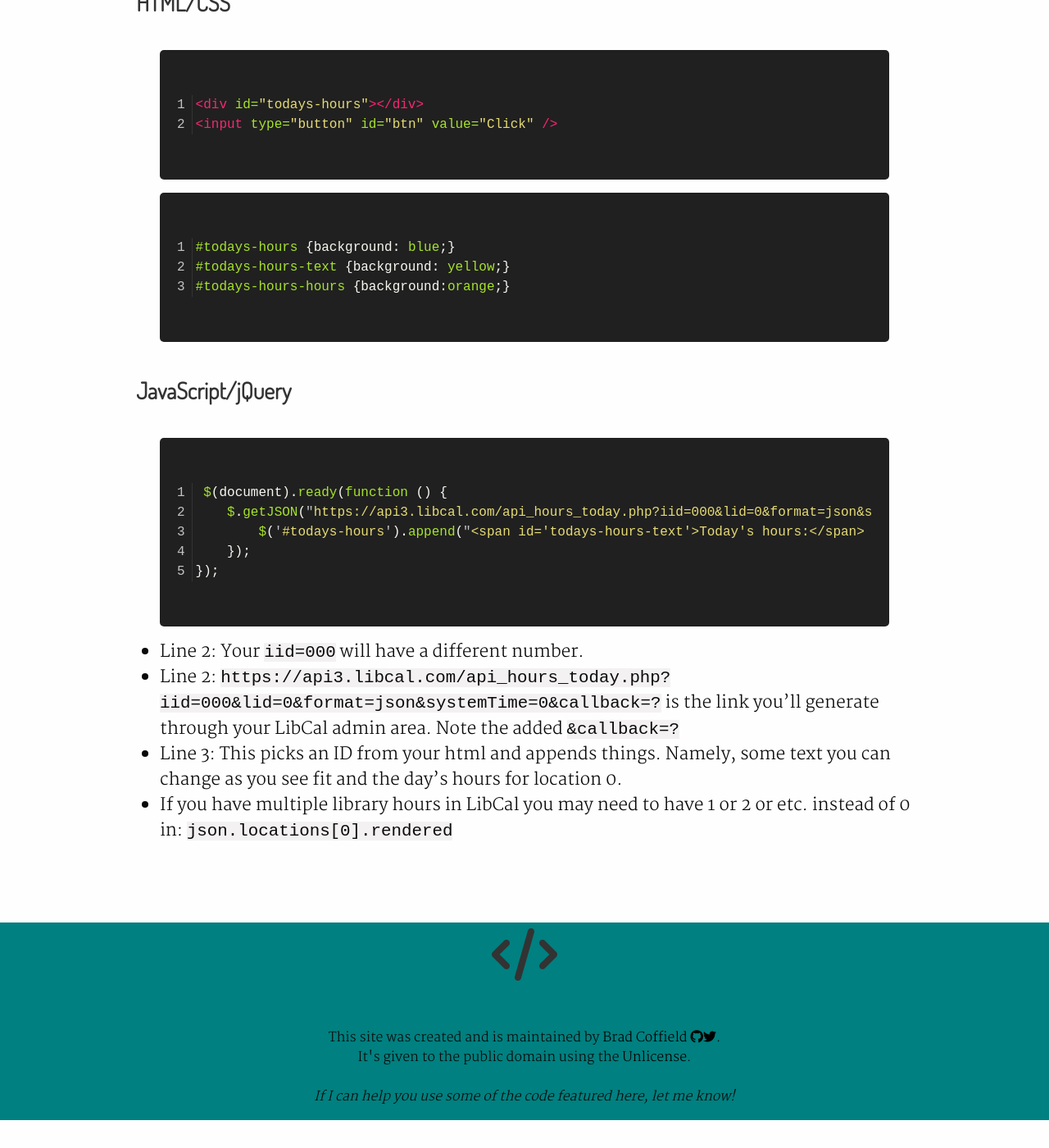
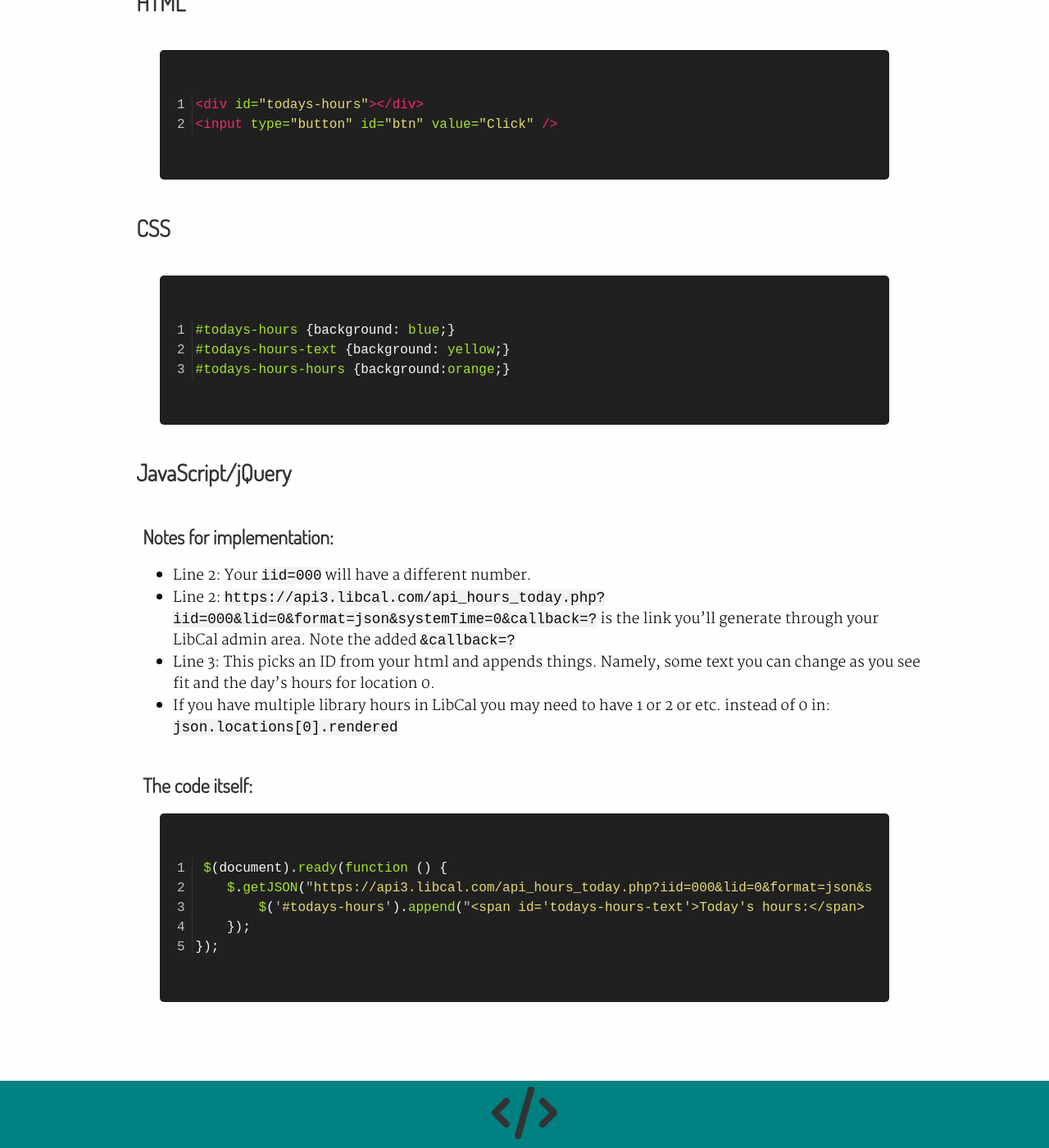
Before and after one commit to BradCoffield/APIs-for-librarians, a Jekyll site: the page built from _libcal/todays-hours.md, in a window 1280 px wide and 1400 px high, scrolled down 1612 px. Shown: the whole window at 82% size. Built offline with Jekyll 4.4.1, drawn with Linux system fonts in a browser that asks for light colours; nearby versions of some CDN libraries; comment, search, counter and statistics services are not loaded; before the commit the page ends 2978 px from its top, so only the background shows below that.

Commit message:
Added notes for implementation and separated CSS section

````diff
--- a/_libcal/todays-hours.md
+++ b/_libcal/todays-hours.md
@@ -27,12 +27,14 @@ A few things to know. First, you need to have your hours properly setup inside L
 
 ## The Code
 
-#### HTML/CSS
+#### HTML
 
 {% highlight html linenos %}
 <div id="todays-hours"></div>
 <input type="button" id="btn" value="Click" />
 {% endhighlight %}
+
+#### CSS
 
 {% highlight css linenos %}
 #todays-hours {background: blue;}
@@ -42,15 +44,18 @@ A few things to know. First, you need to have your hours properly setup inside L
 
 #### JavaScript/jQuery
 
+##### Notes for implementation:
 
+{:.code-notes}
+* Line 2: Your `iid=000` will have a different number.
+* Line 2: ```https://api3.libcal.com/api_hours_today.php?iid=000&lid=0&format=json&systemTime=0&callback=?``` is the link you'll generate through your LibCal admin area. Note the added ```&callback=?```
+* Line 3: This picks an ID from your html and appends things. Namely, some text you can change as you see fit and the day's hours for location 0.
+* If you have multiple library hours in LibCal you may need to have 1 or 2 or etc. instead of 0 in: `json.locations[0].rendered`
+
+##### The code itself:
 {% highlight javascript linenos %}
  $(document).ready(function () {
     $.getJSON("https://api3.libcal.com/api_hours_today.php?iid=000&lid=0&format=json&systemTime=0&callback=?", function (json) {
         $('#todays-hours').append("<span id='todays-hours-text'>Today's hours:</span> " + "<span id=todays-hours-hours>" + json.locations[0].rendered + "</span");
     });
 });{% endhighlight %}
-
-* Line 2: Your ```iid=000``` will have a different number.
-* Line 2: ```https://api3.libcal.com/api_hours_today.php?iid=000&lid=0&format=json&systemTime=0&callback=?``` is the link you'll generate through your LibCal admin area. Note the added ```&callback=?```
-* Line 3: This picks an ID from your html and appends things. Namely, some text you can change as you see fit and the day's hours for location 0.
-* If you have multiple library hours in LibCal you may need to have 1 or 2 or etc. instead of 0 in: ```json.locations[0].rendered```
````
Also changed, not shown: _libanswers/Sliding FAQ Display.md (+13 -8 lines), _libcal/this-weeks-hours.md (+13 -8 lines), _libguides/display-a-random-LibGuide-link-on-page-load.md (+20 -11 lines), _libguides/list-guides-by-subject.md (+9 -16 lines).
